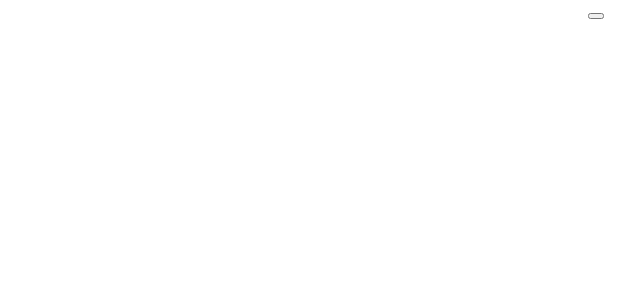
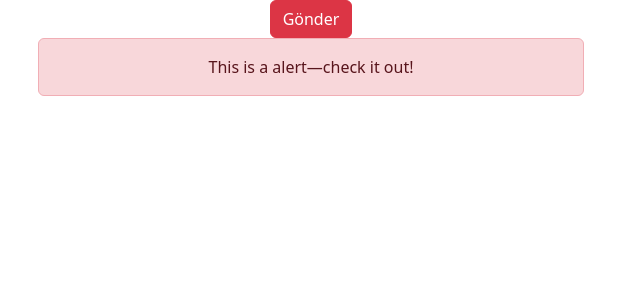
Before and after one commit to SedakatEkmekci/React_NotesApp, a React (Create React App) app in the folder notes-app/: page / in a window 1280 px wide. Shown: the top 300 px of the page, without its empty margins (44-684 px from the left). Built offline with nearby package versions, Linux system fonts and the light colour scheme.

Commit message:
Add Bootstrap and Test how to work

```diff
--- a/notes-app/package.json
+++ b/notes-app/package.json
@@ -8,6 +8,7 @@
     "@testing-library/user-event": "^13.5.0",
     "bootstrap": "^5.3.0-alpha3",
     "react": "^18.2.0",
+    "react-bootstrap": "^2.7.4",
     "react-dom": "^18.2.0",
     "react-scripts": "5.0.1",
     "web-vitals": "^2.1.4"
--- a/notes-app/src/App.js
+++ b/notes-app/src/App.js
@@ -1,6 +1,7 @@
 
 import './App.css';
-import bootstrap from "bootstrap";
+import 'bootstrap/dist/css/bootstrap.min.css';
+import { Button, Alert } from 'react-bootstrap';
 
 function App() {
   return (
@@ -8,8 +9,11 @@ function App() {
       <div className="container">
         <div className="row">
           <div className="col-md-6">
-            <button className='btn btn-dnager
-      '></button>
+            <button className='btn btn-danger'>Gönder</button>
+            <Alert variant={'danger'}>
+              This is a alert—check it out!
+            </Alert>
+
           </div>
         </div>
       </div>
```
Also changed, not shown: 1 other file (tests, documents, lock files or other folders).
